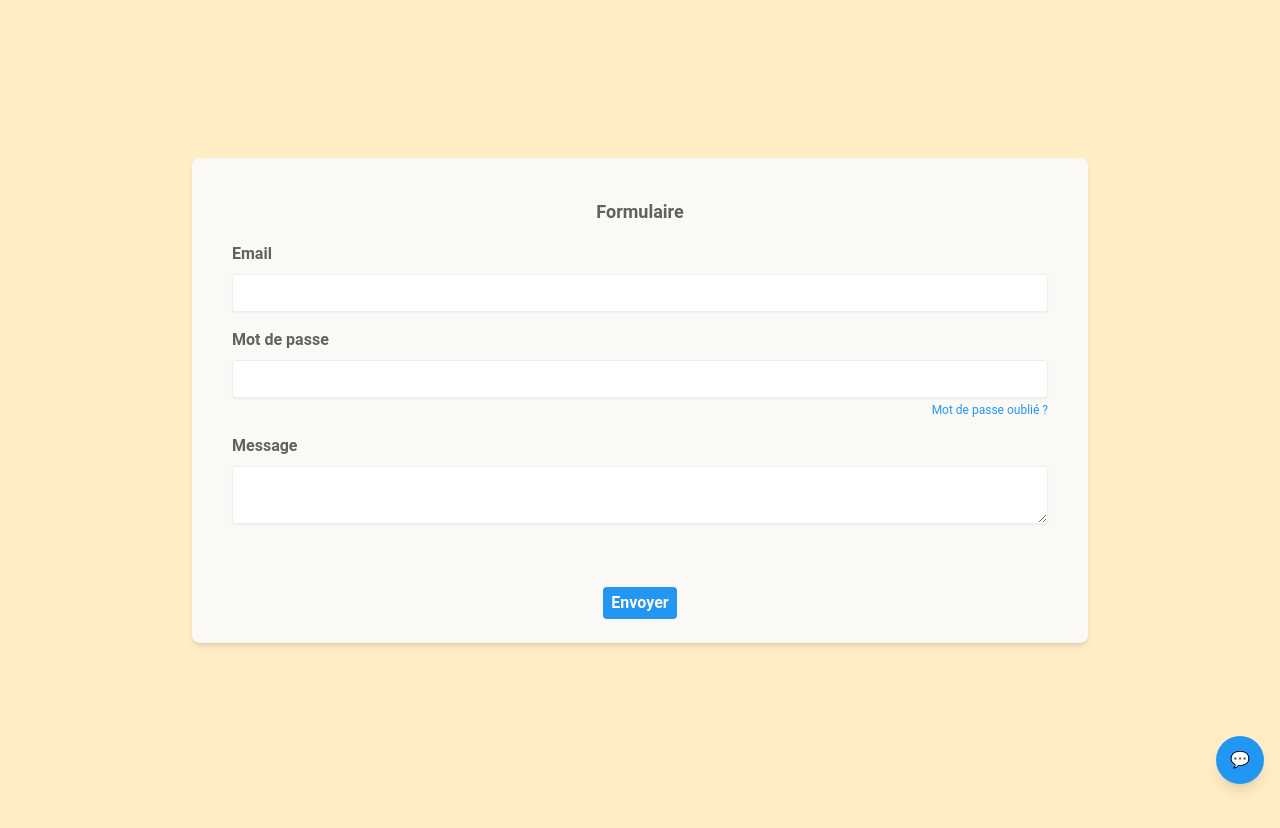
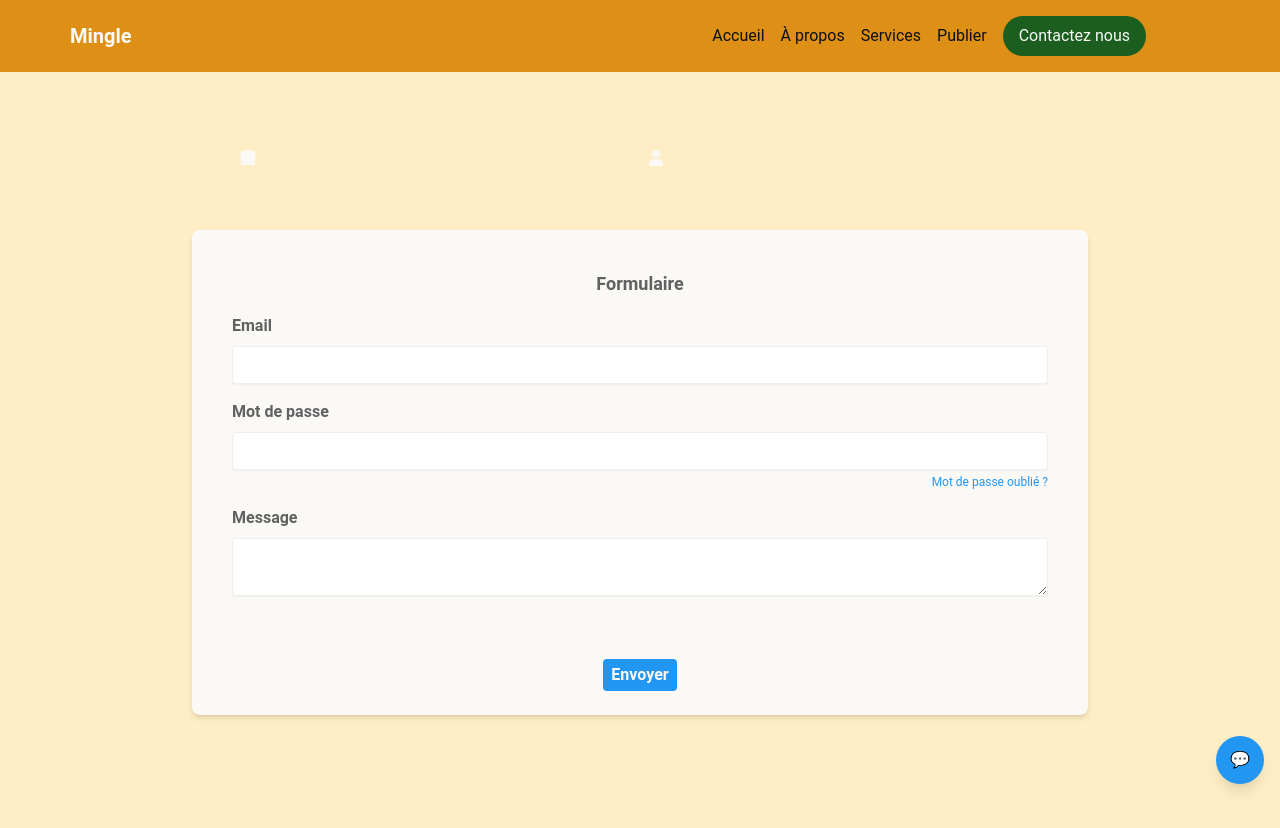
Before and after one commit to Emmanuelle-S/Mingle, a React (Vite) app in the folder frontend/: page /formulaire in a window 1280 px wide. Shown: the top 828 px of the page. Before the commit the page ends 800 px from the top, so only its background shows below. Built offline with nearby package versions, Linux system fonts and the light colour scheme.

Commit message:
commencement du header

```diff
--- a/frontend/src/App.jsx
+++ b/frontend/src/App.jsx
@@ -7,7 +7,7 @@ import { BrowserRouter as Router, Routes, Route } from 'react-router-dom';
 import './App.css';
 import NotFound from './components/NotFound/NotFound.jsx';
 import Formulaire from './components/Formulaire/Formulaire.jsx'
-
+import Header from './components/Header/Header.jsx';
 
 
 
@@ -58,6 +58,7 @@ function App() {
         <Router>
           <div className="flex flex-col min-h-screen">
             {/* <Header/> */}
+            <Header/>
             <main className="flex-grow bg">
               <Routes>
               <Route path="*" element={<NotFound />} />
--- /dev/null
+++ b/frontend/src/components/Header/Header.jsx
@@ -0,0 +1,46 @@
+import React from 'react';
+import { FaLinkedin, FaTwitter, FaGithub, FaUser } from 'react-icons/fa'; // Assurez-vous d'importer FaUser
+import { MdEmail } from 'react-icons/md';
+
+const Header = () => {
+  return (
+    <header className="header-gradient p-4 bg-[#DD8F16]">
+      <div className="container mx-auto flex justify-between items-center">
+        {/* Logo */}
+        <div className="text-white text-xl font-bold">
+          <a href="/">Mingle</a>
+        </div>
+
+        {/* Navigation */}
+        <nav className="flex space-x-4 ml-auto items-center">
+          <a href="/" className="text-black hover:text-gray-700">Accueil</a>
+          <a href="/about" className="text-black hover:text-gray-700">À propos</a>
+          <a href="/services" className="text-black hover:text-gray-700">Services</a>
+          <a href="/publier" className="text-black hover:text-gray-700">Publier</a>
+          <a href="/contact" className="text-white hover:text-gray-700 rounded-full h-10 bg-green-900 flex items-center justify-center px-4">
+            Contactez nous
+            <FaUser className="ml-2 text-white" />
+          </a>
+        </nav>
+
+        {/* Icons de réseaux sociaux */}
+        <div className="flex space-x-4 text-white ml-4">
+          <a href="https://www.linkedin.com" aria-label="LinkedIn" className="block">
+            <FaLinkedin />
+          </a>
+          <a href="https://twitter.com" aria-label="Twitter" className="block">
+            <FaTwitter />
+          </a>
+          <a href="https://github.com" aria-label="GitHub" className="block">
+            <FaGithub />
+          </a>
+          <a href="mailto:contact@example.com" aria-label="Email" className="block">
+            <MdEmail />
+          </a>
+        </div>
+      </div>
+    </header>
+  );
+};
+
+export default Header;
```
